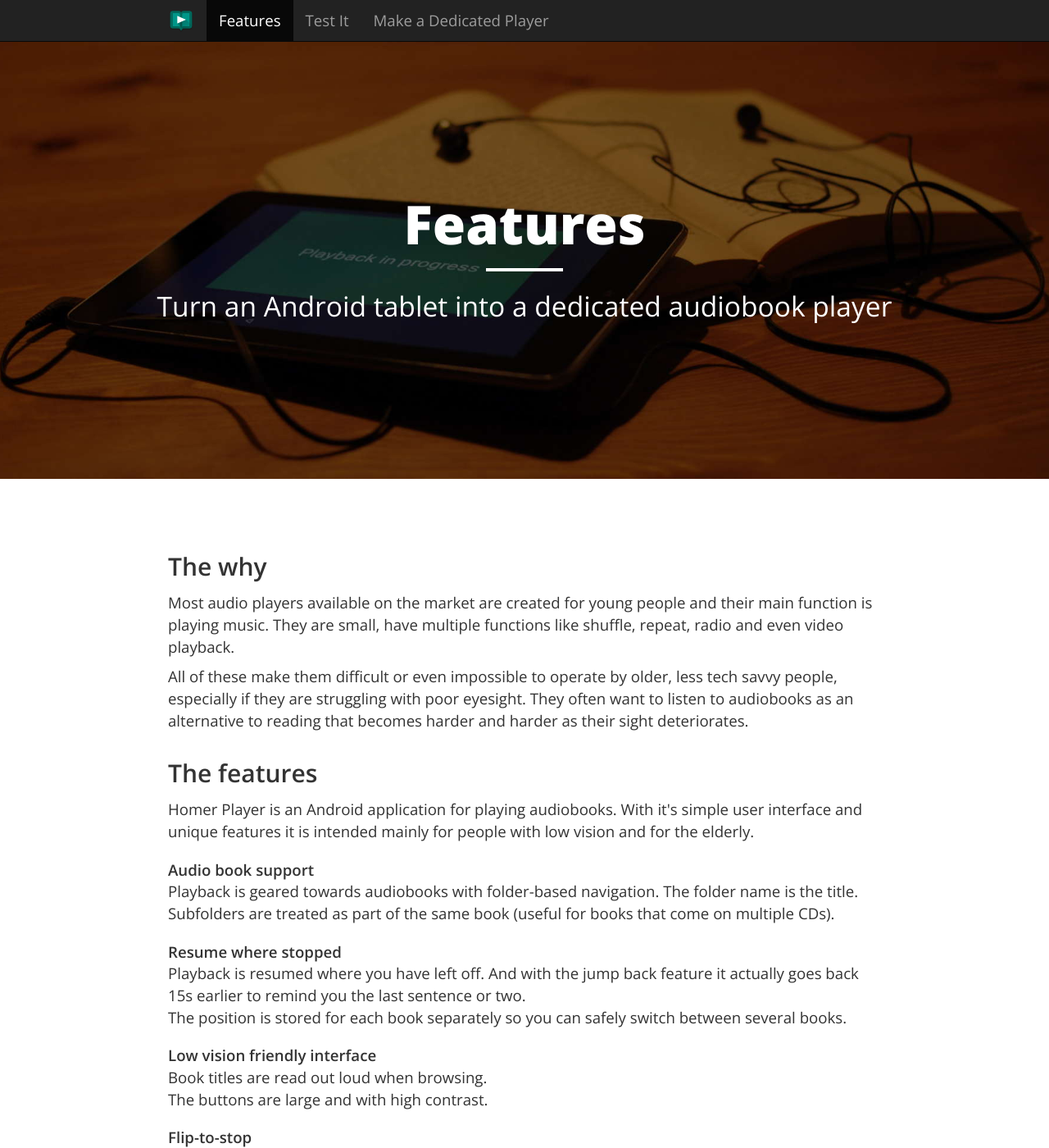
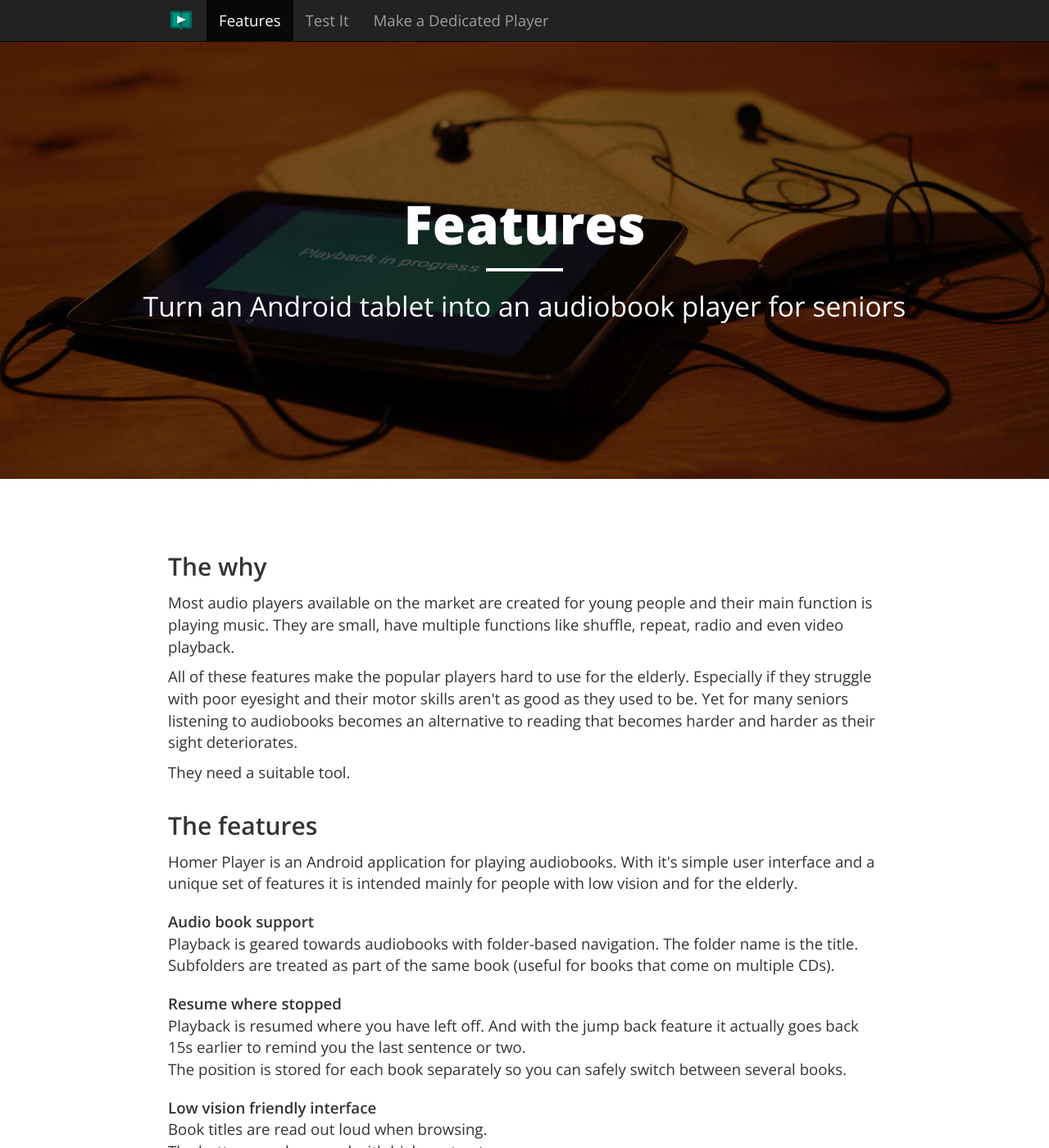
Before and after one commit to msimonides/homerplayer, a Jekyll site: the page built from features.html, in a window 1280 px wide and 1400 px high. Shown: the whole window at 82% size. Built offline with Jekyll 4.4.1, drawn with Linux system fonts in a browser that asks for light colours; nearby versions of some CDN libraries.

Commit message:
Small edits on the Features page.

```diff
--- a/features.html
+++ b/features.html
@@ -3,7 +3,7 @@ layout: page
 meta_title: "Homer Player: features that make it senior-friendly"
 title: "Features"
 heading: "Features"
-description: "Turn an Android tablet into a dedicated audiobook player"
+description: "Turn an Android tablet into an audiobook player for seniors"
 meta_description: "Audiobook player for elderly: reads titles out loud, only a single large button, \"flip-to-stop\"."
 ---
 
@@ -16,18 +16,21 @@ like shuffle, repeat, radio and even video playback.
 </p>
 
 <p>
-All of these make them difficult or even impossible to operate by older, less
-tech savvy people, especially if they are struggling with poor eyesight. They
-often want to listen to audiobooks as an alternative to reading that becomes
-harder and harder as their sight deteriorates.
+All of these features make the popular players hard to use for the elderly.
+Especially if they struggle with poor eyesight and their motor skills aren't
+as good as they used to be. Yet for many seniors listening to audiobooks
+becomes an alternative to reading that becomes harder and harder as their sight
+deteriorates.
 </p>
+
+<p>They need a suitable tool.</p>
 
 <h2>The features</h2>
 
 <p>
 Homer Player is an Android application for playing audiobooks. With it's simple
-user interface and unique features it is intended mainly for people with low
-vision and for the elderly.
+user interface and a unique set of features it is intended mainly for people
+with low vision and for the elderly.
 </p>
 
 <h3>Audio book support</h3>
```
